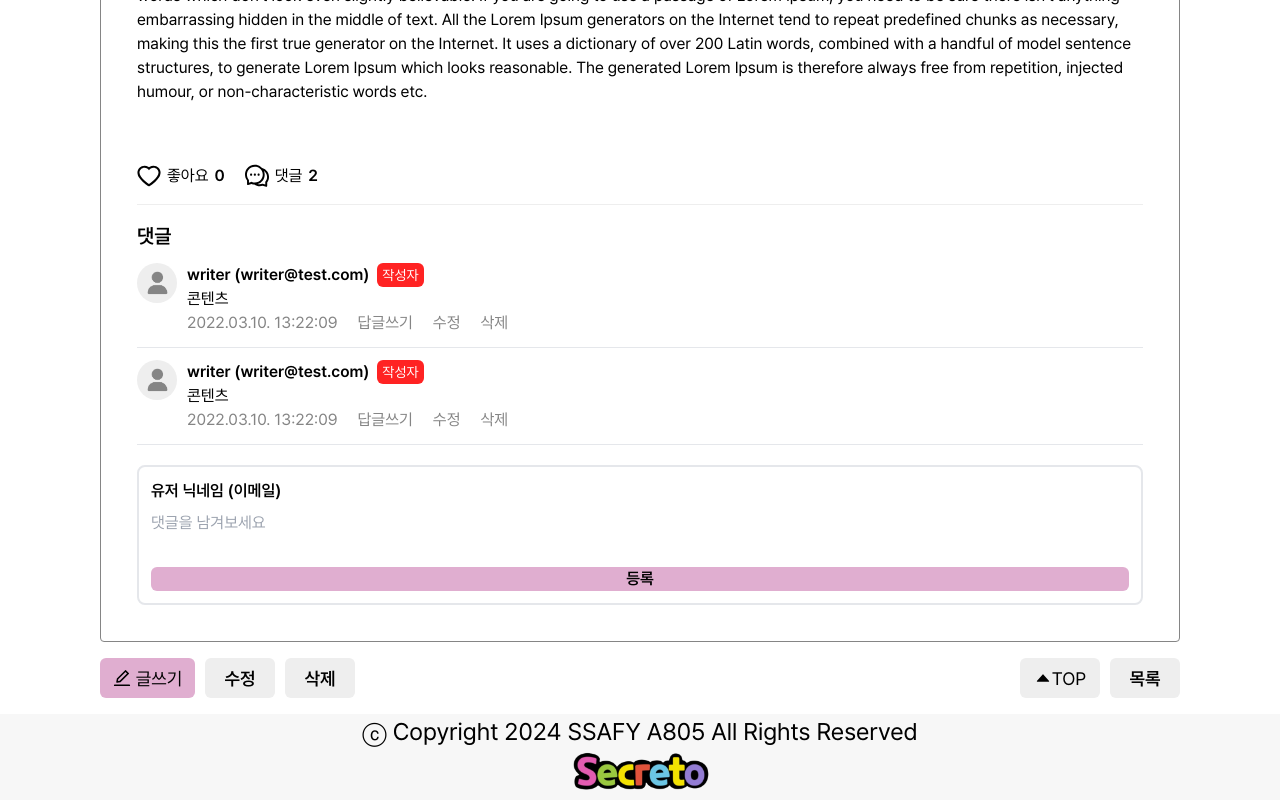
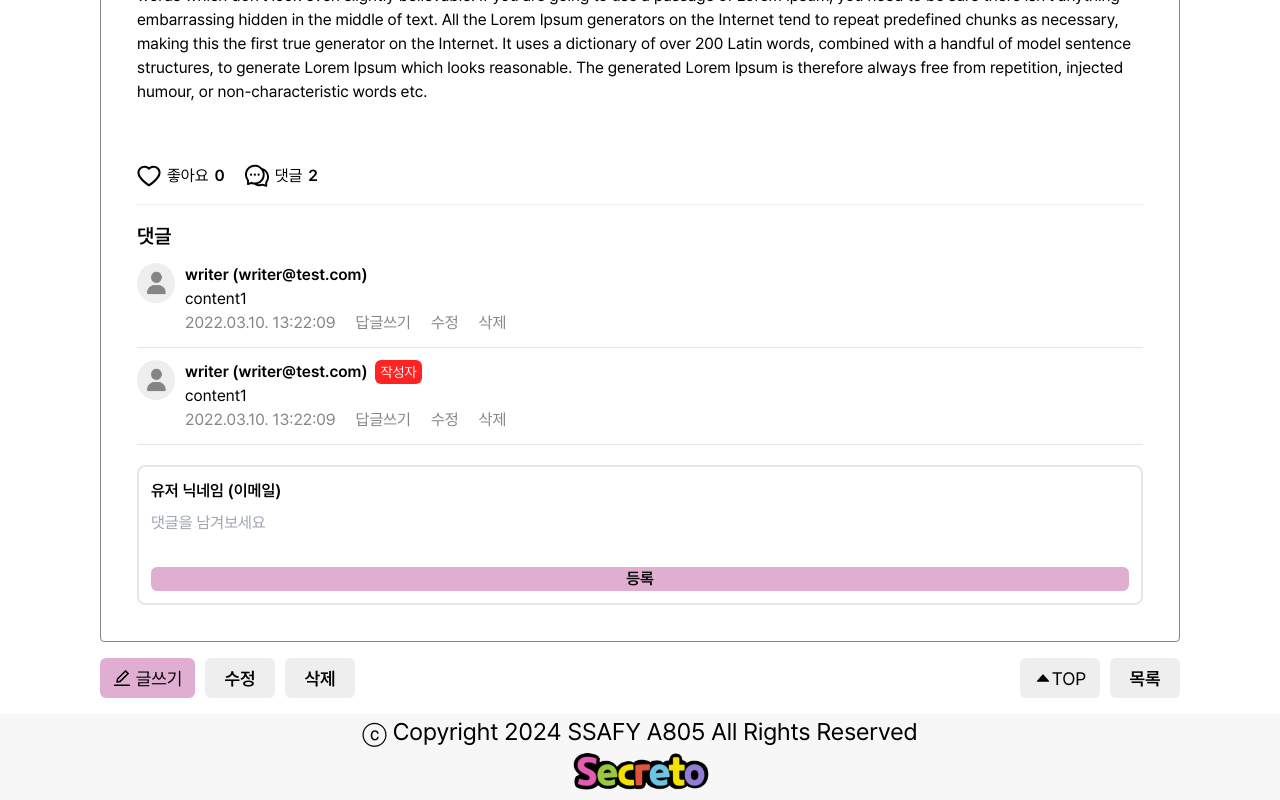
Before and after one commit to yee950419/secreto, a Vue app in the folder frontend/: page /board in a window 1280 px wide. Shown: the part 798-1598 px from the top of the page. Built offline with nearby package versions, Linux system fonts and the light colour scheme; no server answers.

Commit message:
refactor: 이벤트 함수 리팩토링

```diff
--- a/frontend/src/components/molecules/board/BoardDetailBottom.vue
+++ b/frontend/src/components/molecules/board/BoardDetailBottom.vue
@@ -1,6 +1,17 @@
 <script setup lang="ts">
 import ButtonAtom from '@/components/atoms/ButtonAtom.vue'
+import type { Handler } from '@/types/common'
 import { EditOutlined, CaretUpOutlined } from '@ant-design/icons-vue'
+const emit = defineEmits([
+    'writeButtonHandle',
+    'modifyButtonHandle',
+    'deleteButtonHandle',
+    'topButtonHandle',
+    'listButtonHandle'
+])
+const writeButtonClick: Handler = () => {
+    emit('writeButtonHandle')
+}
 </script>
 
 <template>
@@ -8,24 +19,29 @@ import { EditOutlined, CaretUpOutlined } from '@ant-design/icons-vue'
         <div class="flex gap-[10px] max-md:flex-col max-md:w-full max-md:px-2">
             <ButtonAtom
                 custom-class="button-style-4 button-claret text-[18px] w-[95px] font-bold flex justify-center items-center gap-[5px] max-md:w-full"
+                @button-click="writeButtonClick"
                 ><EditOutlined /><span>글쓰기</span></ButtonAtom
             >
             <ButtonAtom
                 custom-class="button-style-4 button-lightGrey text-[18px] w-[70px] font-bold max-md:w-full"
+                @button-click="() => emit('modifyButtonHandle')"
                 >수정</ButtonAtom
             >
             <ButtonAtom
                 custom-class="button-style-4 button-lightGrey text-[18px] w-[70px] font-bold  max-md:w-full"
+                @button-click="() => emit('deleteButtonHandle')"
                 >삭제</ButtonAtom
             >
         </div>
         <div class="flex gap-[10px] max-md:flex-col-reverse max-md:w-full max-md:px-2 max-md:mt-3">
             <ButtonAtom
                 custom-class="button-style-4 button-lightGrey text-[18px] w-[80px] font-bold flex justify-center items-center  max-md:w-full"
+                @button-click="() => emit('topButtonHandle')"
                 ><CaretUpOutlined /><span>TOP</span></ButtonAtom
             >
             <ButtonAtom
                 custom-class="button-style-4 button-lightGrey text-[18px] w-[70px] font-bold  max-md:w-full"
+                @button-click="() => emit('listButtonHandle')"
                 >목록</ButtonAtom
             >
         </div>
--- a/frontend/src/components/molecules/board/BoardDetailTop.vue
+++ b/frontend/src/components/molecules/board/BoardDetailTop.vue
@@ -1,20 +1,25 @@
 <script setup lang="ts">
 import ButtonAtom from '@/components/atoms/ButtonAtom.vue'
+const emit = defineEmits(['modifyButtonHandle', 'deleteButtonHandle', 'listButtonHandle'])
 </script>
 
 <template>
     <div class="w-full h-[40px] flex justify-between items-center">
         <div class="flex gap-[10px]">
             <ButtonAtom
-                custom-class="button-style-4 button-lightGrey text-[18px] w-[70px] font-bold"
+                custom-class="button-style-4 button-lightGrey text-[18px] w-[70px] font-bold max-md:w-full"
+                @button-click="() => emit('modifyButtonHandle')"
                 >수정</ButtonAtom
             >
             <ButtonAtom
-                custom-class="button-style-4 button-lightGrey text-[18px] w-[70px] font-bold"
+                custom-class="button-style-4 button-lightGrey text-[18px] w-[70px] font-bold  max-md:w-full"
+                @button-click="() => emit('deleteButtonHandle')"
                 >삭제</ButtonAtom
             >
         </div>
-        <ButtonAtom custom-class="button-style-4 button-lightGrey text-[18px] w-[70px] font-bold"
+        <ButtonAtom
+            custom-class="button-style-4 button-lightGrey text-[18px] w-[70px] font-bold  max-md:w-full"
+            @button-click="() => emit('listButtonHandle')"
             >목록</ButtonAtom
         >
     </div>
--- a/frontend/src/components/molecules/board/ReplyElement.vue
+++ b/frontend/src/components/molecules/board/ReplyElement.vue
@@ -4,41 +4,72 @@ import BadgeAtom from '@/components/atoms/BadgeAtom.vue'
 import ButtonAtom from '@/components/atoms/ButtonAtom.vue'
 import TextAtom from '@/components/atoms/TextAtom.vue'
 import { convertStringToRegistrationDateTime } from '@/utils/date'
-defineProps(['reply', 'nested'])
+import ReplyWriteForm from './ReplyWriteForm.vue'
+import { ref, type Ref } from 'vue'
+import type { Handler } from '@/types/common'
+defineProps(['reply', 'nested', 'boardWriterUserNo'])
+
+const seenReplyWriteForm: Ref<boolean> = ref(false)
+const modifyButtonHandler: Handler = () => {
+    alert('댓글 수정 이벤트')
+}
+const deleteButtonHandler: Handler = () => {
+    alert('댓글 삭제 이벤트')
+}
+const writeButtonHandler: Handler = () => {
+    alert('댓글 작성 이벤트')
+}
 </script>
 
 <template>
-    <div class="flex border-b py-3" :class="nested ? 'ms-[50px]' : ''">
+    <div class="flex flex-col border-b py-3" :class="nested ? 'ms-[50px]' : ''">
+        <div class="flex">
             <AvatarAtom
                 :image-url="reply.writerImageUrl"
                 custom-class="profile w-[40px] h-[40px] me-[10px]"
             />
-        <div class="flex flex-col">
+            <div class="flex flex-col w-full">
                 <div class="flex items-center">
                     <TextAtom custom-class="font-bold"
                         >{{ reply.writer }} ({{ reply.writerEmail }})</TextAtom
                     >
-                <BadgeAtom custom-class="bg-A805Red text-A805RealWhite h-[24px] text-[14px] ms-2"
+                    <BadgeAtom
+                        custom-class="bg-A805Red text-A805RealWhite h-[24px] text-[14px] ms-2"
+                        v-if="reply.roomUserNo === boardWriterUserNo"
                         >작성자</BadgeAtom
                     >
                 </div>
-            <TextAtom custom-class="text-[16px]">콘텐츠</TextAtom>
+                <TextAtom custom-class="text-[16px]">{{ reply.content }}</TextAtom>
                 <div>
                     <TextAtom custom-class="text-[16px] text-A805DarkGrey">{{
                         convertStringToRegistrationDateTime('2022-03-10T13:22:09')
                     }}</TextAtom>
-                <ButtonAtom custom-class="text-[16px] text-A805DarkGrey hover:text-A805Blue ms-5"
+                    <ButtonAtom
+                        custom-class="text-[16px] text-A805DarkGrey hover:text-A805Blue ms-5"
+                        @button-click="() => (seenReplyWriteForm = true)"
                         >답글쓰기</ButtonAtom
                     >
-                <ButtonAtom custom-class="text-[16px] text-A805DarkGrey hover:text-A805Blue ms-5"
+                    <ButtonAtom
+                        custom-class="text-[16px] text-A805DarkGrey hover:text-A805Blue ms-5"
+                        @button-click="modifyButtonHandler"
                         >수정</ButtonAtom
                     >
-                <ButtonAtom custom-class="text-[16px] text-A805DarkGrey hover:text-A805Blue ms-5"
+                    <ButtonAtom
+                        custom-class="text-[16px] text-A805DarkGrey hover:text-A805Blue ms-5"
+                        @button-click="deleteButtonHandler"
                         >삭제</ButtonAtom
                     >
                 </div>
             </div>
         </div>
+        <ReplyWriteForm
+            class="mt-5"
+            nested="true"
+            v-if="seenReplyWriteForm"
+            @submit-button-handle="writeButtonHandler"
+            @cancel-button-handle="() => (seenReplyWriteForm = false)"
+        />
+    </div>
 </template>
 
 <style scoped></style>
--- a/frontend/src/components/molecules/board/ReplyWriteForm.vue
+++ b/frontend/src/components/molecules/board/ReplyWriteForm.vue
@@ -3,6 +3,8 @@ import ButtonAtom from '@/components/atoms/ButtonAtom.vue'
 import TextAtom from '@/components/atoms/TextAtom.vue'
 import { ref } from 'vue'
 defineProps(['nested'])
+
+const emit = defineEmits(['submitButtonHandle', 'cancelButtonHandle'])
 
 const textArea = ref<HTMLElement | null>(null)
 const resize = () => {
@@ -14,10 +16,7 @@ const resize = () => {
 </script>
 
 <template>
-    <div
-        class="flex flex-col flex-1 border-2 rounded-lg p-3 text-[16px]"
-        :class="nested ? 'ms-[50px]' : ''"
-    >
+    <div class="flex flex-col flex-1 border-2 rounded-lg p-3 text-[16px]">
         <TextAtom custom-class="font-bold"> 유저 닉네임 (이메일) </TextAtom>
         <textarea
             ref="textArea"
@@ -25,9 +24,18 @@ const resize = () => {
             placeholder="댓글을 남겨보세요"
             @input="resize"
         ></textarea>
-        <ButtonAtom custom-class="button-claret rounded-md font-bold"> 등록 </ButtonAtom>
-        <ButtonAtom v-if="nested" custom-class="button-white rounded-md font-bold mt-2">
-            삭제
+        <ButtonAtom
+            custom-class="button-claret rounded-md font-bold"
+            @button-click="() => emit('submitButtonHandle')"
+        >
+            등록
+        </ButtonAtom>
+        <ButtonAtom
+            v-if="nested"
+            custom-class="button-white rounded-md font-bold mt-2"
+            @button-click="() => emit('cancelButtonHandle')"
+        >
+            취소
         </ButtonAtom>
     </div>
 </template>
--- a/frontend/src/components/template/board/BoardDetail.vue
+++ b/frontend/src/components/template/board/BoardDetail.vue
@@ -10,6 +10,7 @@ import BoardDetailBottom from '@/components/molecules/board/BoardDetailBottom.vu
 import TextAtom from '@/components/atoms/TextAtom.vue'
 import LineAtom from '@/components/atoms/LineAtom.vue'
 import { CommentOutlined } from '@ant-design/icons-vue'
+import type { Handler } from '@/types/common'
 
 const board: Ref<BoardDetailResponseType> = ref({
     boardNo: 0,
@@ -69,7 +70,7 @@ There are many variations of passages of Lorem Ipsum available, but the majority
             registerAt: '2022-03-10T13:22:09',
             parentReplyNo: null,
             tagUserNickname: null,
-            roomUserNo: 0,
+            roomUserNo: 1,
             writer: 'writer',
             writerEmail: 'writer@test.com',
             writerProfileUrl: ''
@@ -87,11 +88,32 @@ There are many variations of passages of Lorem Ipsum available, but the majority
         }
     ]
 })
+
+const writeButtonHandler: Handler = () => {
+    alert('글쓰기 페이지 이동')
+}
+const modifyButtonHandler: Handler = () => {
+    alert('수정 페이지 이동')
+}
+const deleteButtonHandler: Handler = () => {
+    alert('삭제 이벤트 발생')
+}
+const topButtonHandler: Handler = () => {
+    alert('맨 이벤트 발생')
+}
+const listButtonHandler: Handler = () => {
+    alert('목록 페이지 이동')
+}
 </script>
 
 <template>
     <div class="md:min-w-[768px] max-w-[1080px] max-md:min-w-0">
-        <BoardDetailTop class="my-4 max-md:hidden" />
+        <BoardDetailTop
+            class="my-4 max-md:hidden"
+            @modify-button-handle="modifyButtonHandler"
+            @delete-button-handle="deleteButtonHandler"
+            @list-button-handle="listButtonHandler"
+        />
         <div
             class="flex flex-col w-full border md:rounded border-A805DarkGrey p-9 max-md:border-x-0"
         >
@@ -125,11 +147,23 @@ There are many variations of passages of Lorem Ipsum available, but the majority
             <div class="flex flex-col flex-1">
                 <TextAtom custom-class="font-bold text-[20px]">댓글</TextAtom>
                 <!-- api 호출 후 댓글-답글 관계 재구성 과정 필요 -->
-                <ReplyElement v-for="reply in replies" :key="reply.replyNo" :reply="reply" />
+                <ReplyElement
+                    v-for="reply in replies"
+                    :key="reply.replyNo"
+                    :reply="reply"
+                    :board-writer-user-no="board.roomUserNo"
+                />
                 <ReplyWriteForm class="mt-5" />
             </div>
         </div>
-        <BoardDetailBottom class="my-4" />
+        <BoardDetailBottom
+            class="my-4"
+            @write-button-handle="writeButtonHandler"
+            @modify-button-handle="modifyButtonHandler"
+            @delete-button-handle="deleteButtonHandler"
+            @top-button-handle="topButtonHandler"
+            @list-button-handle="listButtonHandler"
+        />
     </div>
 </template>
 
```
Lines whose indentation alone changed are shown as unchanged.
